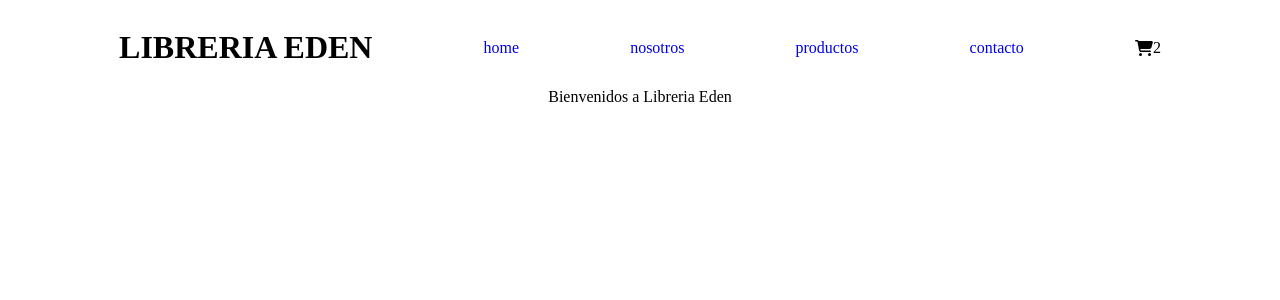
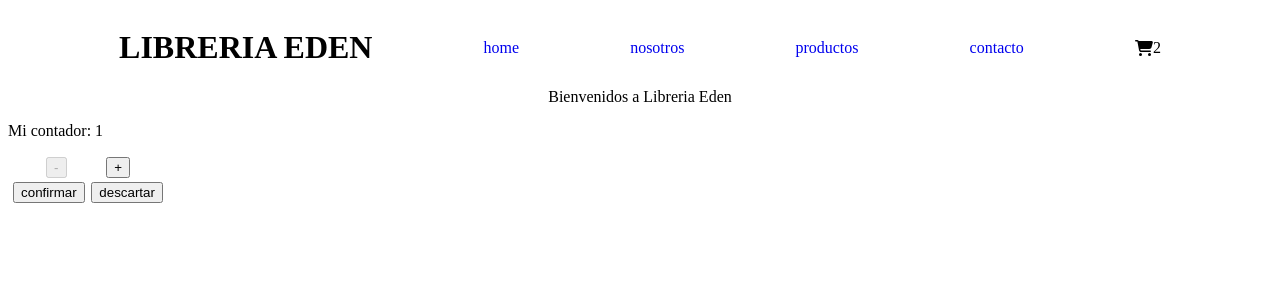
Before and after one commit to MaraVega/comision-25470-app, a React (Create React App) app: page / in a window 1280 px wide. Shown: the top 300 px of the page. Built offline with nearby package versions, Linux system fonts and the light colour scheme.

Commit message:
desafio clase 5

```diff
--- /dev/null
+++ b/src/components/ItemCount.js
@@ -0,0 +1,36 @@
+import React from 'react'
+import { useState } from 'react'
+
+const ItemCount = (props) => {
+    const [contador, setContador] = useState(props.initial)
+
+    const restarClick = () =>{
+        if(contador > 1){
+            setContador(contador-1)
+        }
+    }
+    const sumarClick = () => {
+        if(contador < props.stock){
+            setContador(contador+1)
+        }
+    }
+    const resetear =() => {
+        setContador(props.initial)
+    }
+    const miOnAdd = () => {}
+    return (
+        <>
+            <p>Mi contador: {contador}</p>
+            <div className='buttonContainer'>
+                <button onClick={restarClick} disabled={contador===1}>-</button>
+                <button onClick={sumarClick} disabled={contador===props.stock}>+</button>
+            </div>
+            <div className='buttonContainer'>
+                <button onClick={miOnAdd}>confirmar</button>
+                <button onClick={resetear}>descartar</button>
+            </div>
+        </>
+    )
+}
+
+export default ItemCount
--- a/src/components/ItemListContainer.js
+++ b/src/components/ItemListContainer.js
@@ -1,8 +1,12 @@
 import React from 'react'
+import ItemCount from './ItemCount'
 
 const ItemListContainer = (props) => {
   return (
-    <div className='saludo'>{props.greeting}</div>
+    <>
+      <div className='saludo'>{props.greeting}</div>
+      <ItemCount initial={1} stock={5}/>
+    </>
   )
 }
 
--- a/src/index.css
+++ b/src/index.css
@@ -15,3 +15,11 @@ a{
 .saludo{
   text-align: center;
 }
+.buttonContainer{
+  max-width: 10rem;
+  display: flex;
+  justify-content: space-evenly;
+}
+.buttonContainer button{
+  margin: 0.1rem;
+}
```
